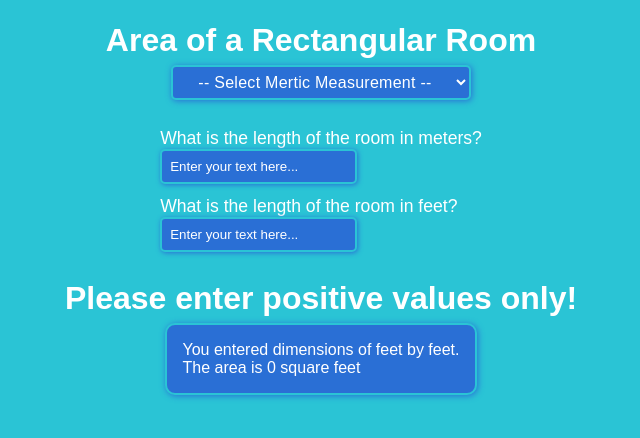
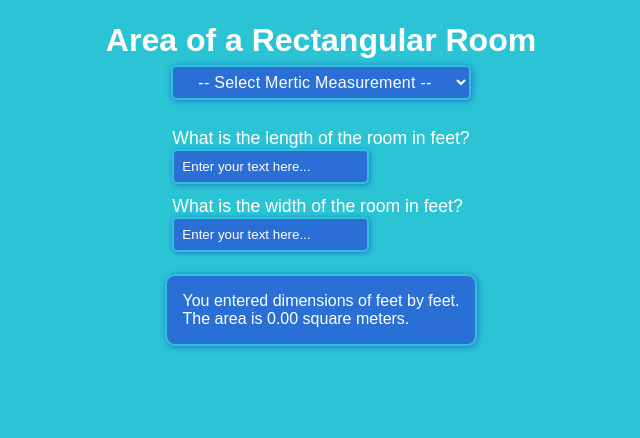
Before and after one commit to DatravousOdds/AreaOfRectangularRoom, a React (Vite) app: page / in a window 1280 px wide. Shown: the top 438 px of the page, without its empty margins (319-959 px from the left). Built offline with nearby package versions, Linux system fonts and the light colour scheme.

Commit message:
calculate area function completed, default metric implmentation needed

```diff
--- a/src/App.jsx
+++ b/src/App.jsx
@@ -10,7 +10,9 @@ export default function App() {
   const [length, setLength] = useState("");
   const [width, setWidth] = useState("");
   const [metric, setMetric] = useState("");
-  const [error, setError] = useState("")
+  const [error, setError] = useState("");
+  const [sqFt, setSqFt] = useState("0");
+  const [sqM, setSqM] = useState("0");
 
   const handleChangeLength = (e) => {
     let value = e.target.value;
@@ -19,43 +21,61 @@ export default function App() {
   };
 
   const handleChangeWidth = (e) => {
-    let value = e.target.value
+    let value = e.target.value;
     setWidth(value);
     console.log("This is the width:", value);
-
   };
 
   const metricChangeHandler = (e) => {
     let value = e.target.value;
     setMetric(value);
-    validateInput(metric)
 
   };
 
   const validateInput = (length, width) => {
-    if(isNaN(length) || isNaN(width)) {
-      setError("Please enter numeric values only!")
+    if (isNaN(length) || isNaN(width)) {
+      setError("Please enter numeric values only!");
       console.log(error);
-    } else if (length <= 0 || width <= 0) {
-      setError("Please enter positive values only!")
+    } else if (parseFloat(length) < 0 || parseFloat(width) < 0) {
+      setError("Please enter positive values only!");
       console.log(error);
     } else {
-      setError("")
-      console.log(error);
+      setError("");
+      calculateArea(length, width)
     }
-  }
+  };
+
+  const calculateArea = (length, width) => {
+
+    if (!isNaN(length) && !isNaN(width)) {
+      const sqFtArea = length * width;
+      const sqMArea = sqFtArea * 0.09290304;
+      setSqFt(sqFtArea.toFixed(2));
+      setSqM(sqMArea.toFixed(2));
+    }
+  };
 
   useEffect(() => {
     validateInput(length, width);
-  }, [length, width])
+  }, [length, width]);
 
   return (
     <main>
       <Header />
       <DropDownMenu metric={metric} metricChange={metricChangeHandler} />
-      <Input metric={metric} handleLengthChange={handleChangeLength} handleWidthChange={handleChangeWidth} />
-      <ErrorMessage  error={error}/>
-      <Result length={length} width={width} />
+      <Input
+        metric={metric}
+        handleLengthChange={handleChangeLength}
+        handleWidthChange={handleChangeWidth}
+      />
+      <ErrorMessage error={error} />
+      <Result
+        sqFt={sqFt}
+        sqM={sqM}
+        metric={metric}
+        length={length}
+        width={width}
+      />
     </main>
   );
 }
--- a/src/Components/ErrorMessage.jsx
+++ b/src/Components/ErrorMessage.jsx
@@ -1,15 +1,14 @@
 const ErrorMessage = ({ error }) => {
 
-  return (
 
-
-    <>
-
-      <div className="alert alert-warning">
-        <h1>{error}</h1>
+  if (error) {
+    return (
+      <div className="alert alert-danger">
+        <p>{error}</p>
       </div>
-    </>
-  )
-}
+    );
+  }
+  return null; // meaning there is no error message
+};
 
 export default ErrorMessage;
--- a/src/Components/Input.jsx
+++ b/src/Components/Input.jsx
@@ -1,9 +1,13 @@
-const Input = ({ handleChangeWidth, handleLengthChange, metric }) => {
+const Input = ({ handleWidthChange, handleLengthChange, metric }) => {
   return (
     <>
       <div className="input" id="inputContainer">
         <div className="">
-          <p>{metric == "feet" ? "What is the length of the room in feet?" : "What is the length of the room in meters?"}</p>
+          <p>
+            {metric == "meter"
+              ? "What is the length of the room in meters?"
+              : "What is the length of the room in feet?"}
+          </p>
           <input
             type="text"
             id="input"
@@ -13,11 +17,15 @@ const Input = ({ handleChangeWidth, handleLengthChange, metric }) => {
         </div>
 
         <div>
-          <p>{metric == "meter" ? "What is the length of the room in meters?" : "What is the length of the room in feet?"}</p>
+          <p>
+            {metric == "meter"
+              ? "What is the width of the room in meters?"
+              : "What is the width of the room in feet?"}
+          </p>
           <input
             type="text"
             id="input"
-            onChange={handleChangeWidth}
+            onChange={handleWidthChange}
             placeholder="Enter your text here..."
           />
         </div>
@@ -29,7 +37,7 @@ const Input = ({ handleChangeWidth, handleLengthChange, metric }) => {
   Input.propType = {
     handleChangeLength: PropTypes.func.isRequired,
     handleChangeWidth: PropTypes.func.isRequired,
-  }
+  };
 };
 
 export default Input;
--- a/src/Components/Result.jsx
+++ b/src/Components/Result.jsx
@@ -1,9 +1,11 @@
-const Result = ({length, width}) => {
+const Result = ({ length, width, metric, sqFt, sqM}) => {
+  console.log("current l:",length);
+  console.log("current w:", width);
   return (
   <>
     <div className="result" id="resultContainer">
       <p>You entered dimensions of {length} feet by {width} feet.</p>
-      <p>The area is {length && width ? length * width : "0"} square feet</p>
+      <p>{metric == "feet" ? "The area is " + sqFt + " square feet." : "The area is " + sqM + " square meters."}</p>
       <p></p>
 
     </div>
--- a/src/styles.scss
+++ b/src/styles.scss
@@ -3,6 +3,8 @@ $secondaryColor: #2A6FD5;
 $buttonColor: #2AD590;
 $defaultWhite: #FFFFFF;
 $ArialFont: 'Arial', sans-serif;
+$errorMessage: #F9D7DA;
+$errorTextColor: #A11F23;
 
 
 * {
@@ -76,13 +78,16 @@ main {
     letter-spacing: 0.27px;
   }
 
-  select {
-
+  .alert {
+    border: 1px solid red;
+    border-radius: 5px;
+    font-size: 1.25rem;
+    margin: 1rem;
+    background-color: $errorMessage;
+    color: #A11F23;
 
   }
 
-  .dd-container {
-    // border: 2px solid red;
-  }
+
 
 }
```
